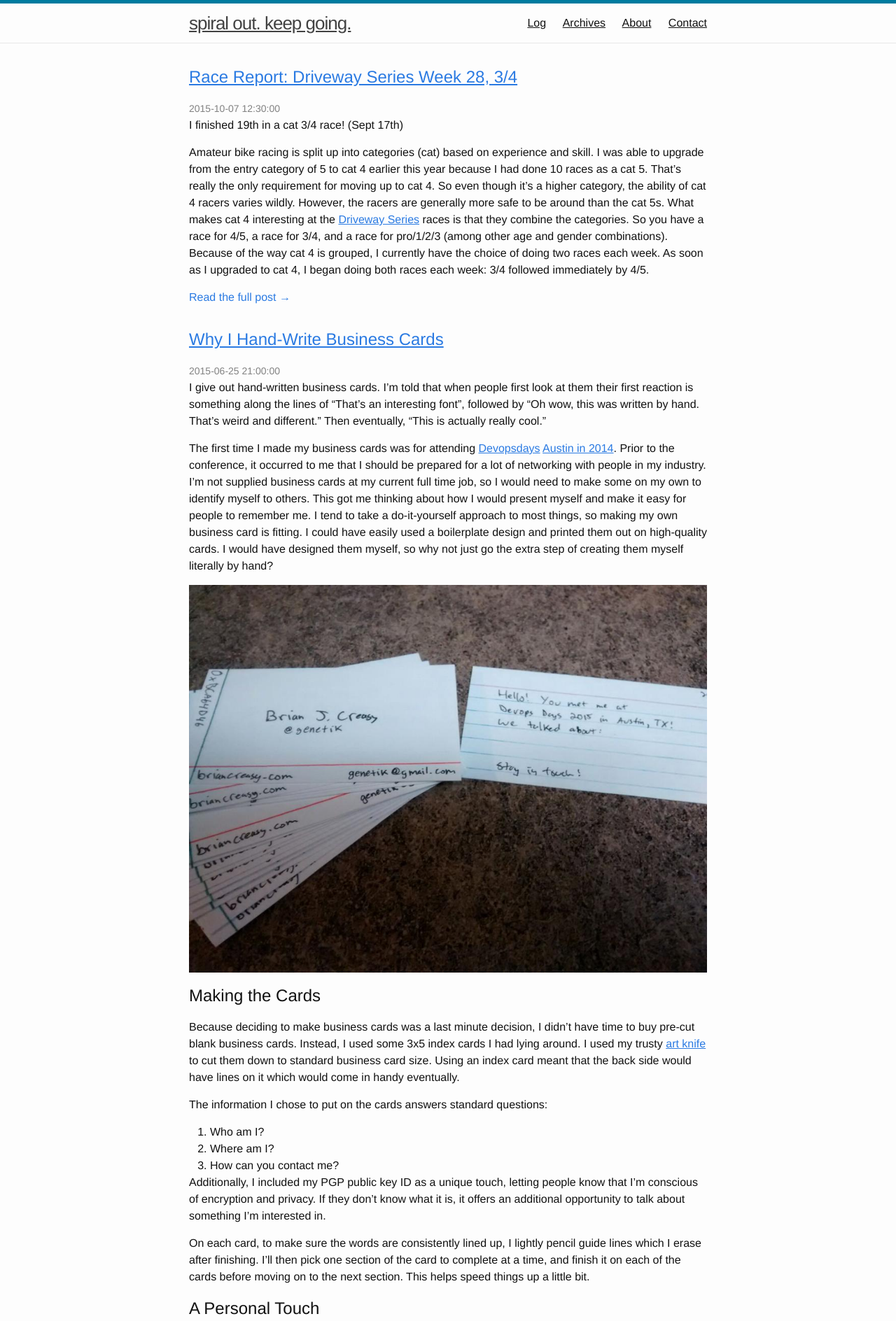
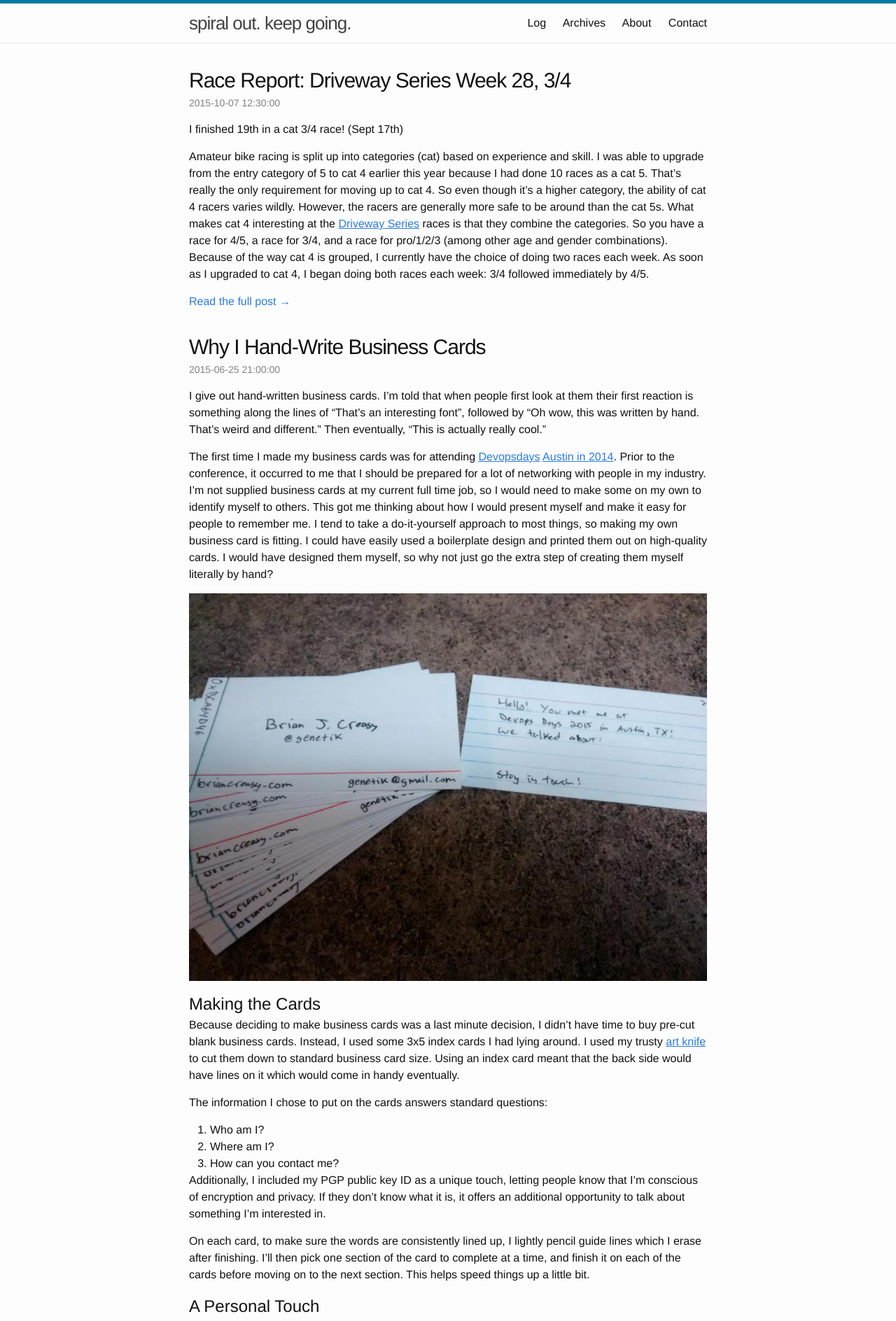
Before and after one commit to bcreasy/bcreasy.github.io, a Jekyll site: the page built from index.html, in a window 1280 px wide. Shown: the top 1888 px of the page at 70% size. Built offline with Jekyll 4.4.1, drawn with Linux system fonts in a browser that asks for light colours; the list of posts is cut into pages by our own code.

Commit message:
header and link styling

```diff
--- a/_sass/_layout.scss
+++ b/_sass/_layout.scss
@@ -21,6 +21,7 @@
     &,
     &:visited {
         color: $grey-color-dark;
+        text-decoration: none;
     }
     &:hover {
         text-decoration: none;
@@ -38,10 +39,15 @@
     .page-link {
         color: $text-color;
         line-height: $base-line-height;
+        text-decoration: none;
 
         // Gaps between nav items, but not on the last one
         &:not(:last-child) {
             margin-right: 20px;
+        }
+
+        &:hover {
+            color: $accent-color;
         }
     }
 
@@ -185,16 +191,32 @@
     > li {
         margin-bottom: $spacing-unit;
     }
+
+    h2 {
+        margin-bottom: 0;
+
+        a {
+            color: $text-color;
+            text-decoration: none;
+
+            &:hover {
+                color: $accent-color;
+            }
+        }
+    }
 }
 
 .post-meta {
+    display: block;
+    margin-bottom: $spacing-unit / 2;
     font-size: $small-font-size;
     color: $grey-color;
 }
 
 .post-link {
     display: block;
-    font-size: 24px;
+    letter-spacing: -1px;
+    font-size: 30px;
 }
 
 
@@ -203,13 +225,13 @@
  * Posts
  */
 .post-header {
-    margin-bottom: $spacing-unit;
 }
 
 .post-title {
-    font-size: 42px;
+    display: block;
+    margin-bottom: 0;
+    font-size: 30px;
     letter-spacing: -1px;
-    line-height: 1;
 
     @include media-query($on-laptop) {
         font-size: 36px;
```
